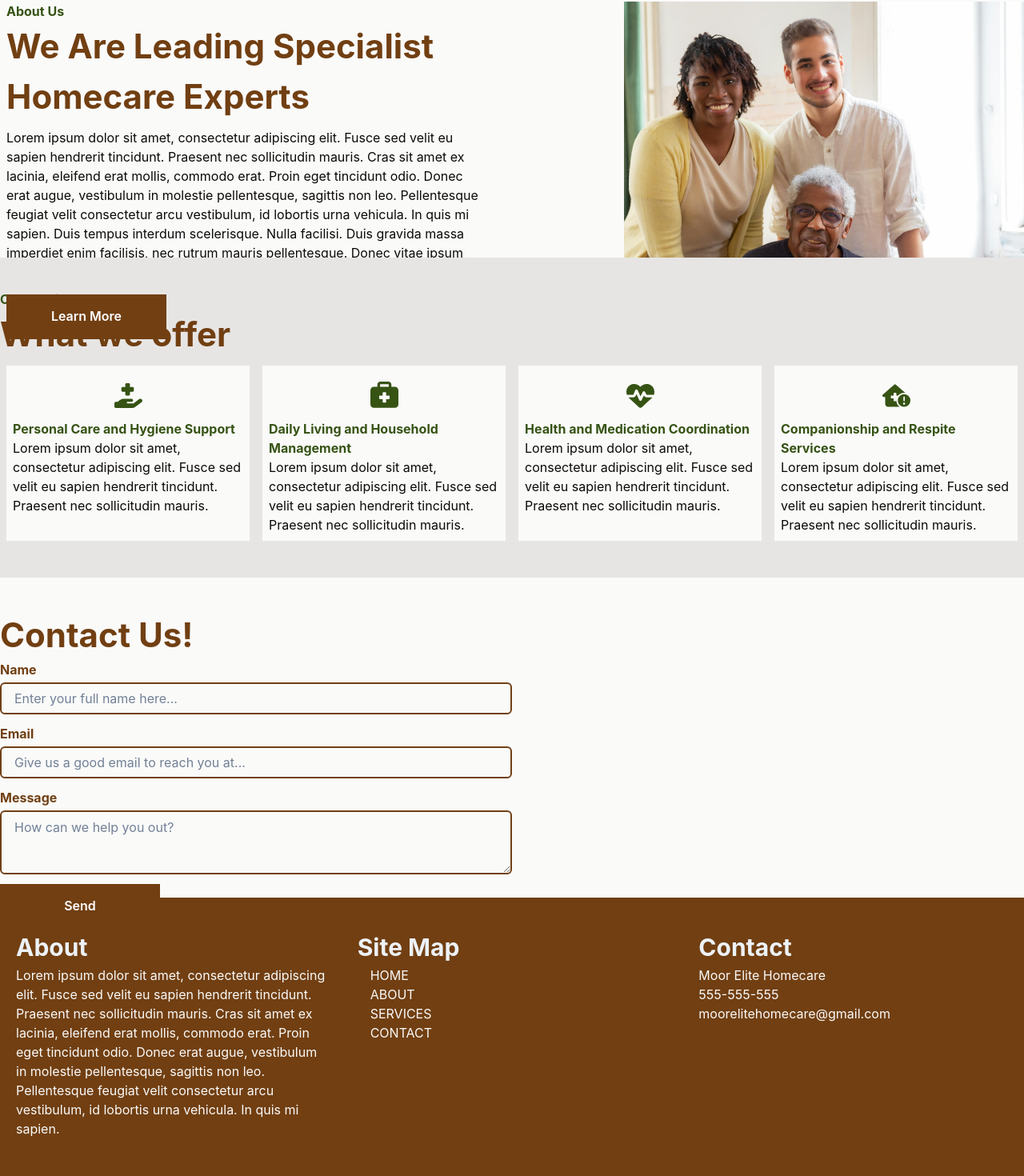
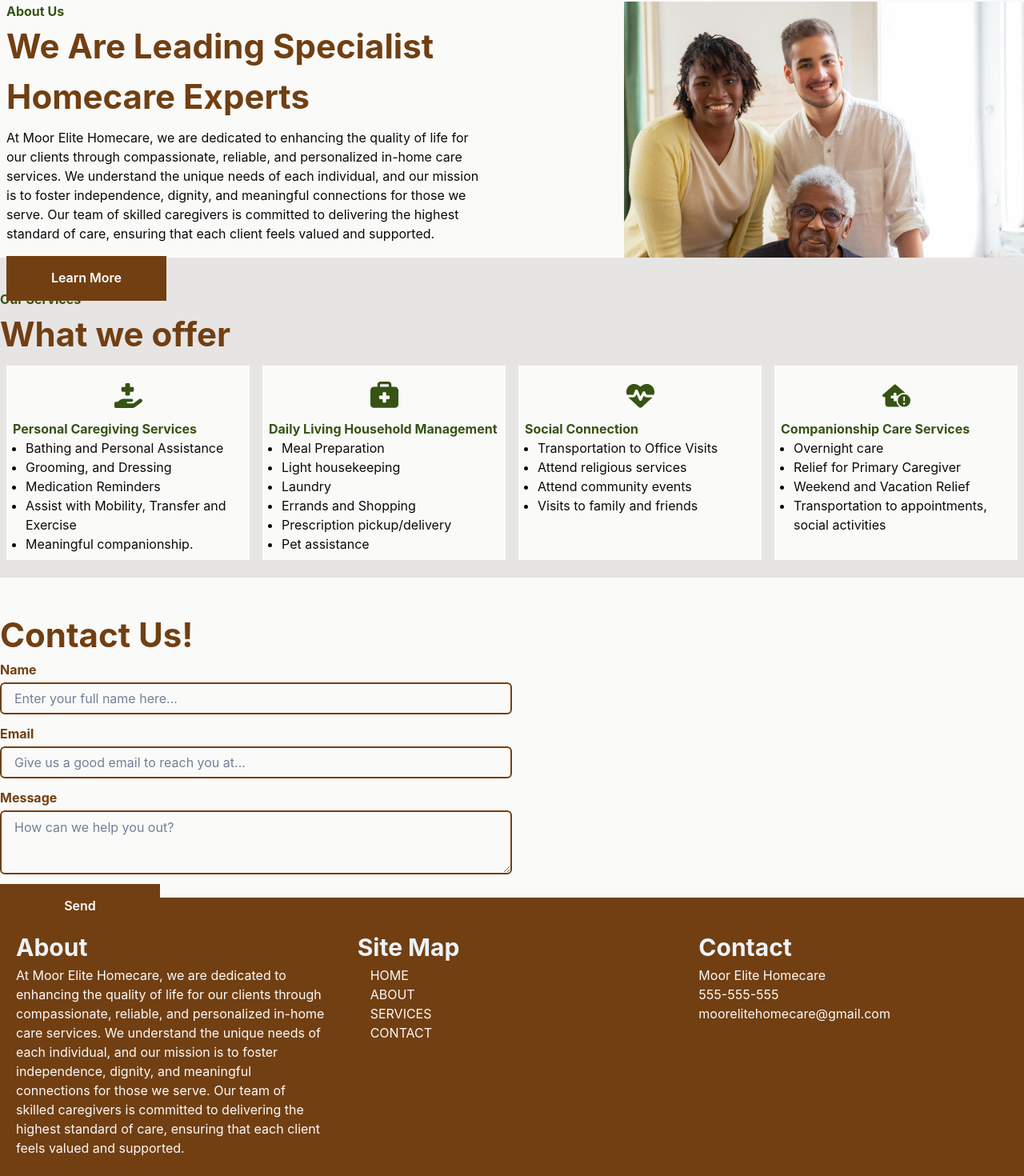
Before and after one commit to BlackDives/healthcare-site, a Next.js app: page / in a window 1280 px wide. Shown: the part 818-2288 px from the top of the page at 80% size. Built offline with nearby package versions, Linux system fonts and the light colour scheme.

Commit message:
text change

```diff
--- a/src/app/page.tsx
+++ b/src/app/page.tsx
@@ -41,33 +41,83 @@ const Links = [
 	{ id: 4, title: "CONTACT", href: "/" },
 ]
 
+// const Servicess = [
+// 	{
+// 		id: 1,
+// 		title: "Personal Care and Hygiene Support",
+// 		description:
+// 			"Lorem ipsum dolor sit amet, consectetur adipiscing elit. Fusce sed velit eu sapien hendrerit tincidunt. Praesent nec sollicitudin mauris.",
+// 		logo: <FaHandHoldingMedical size={35} color='#365314' />,
+// 	},
+// 	{
+// 		id: 2,
+// 		title: "Daily Living and Household Management",
+// 		description:
+// 			"Lorem ipsum dolor sit amet, consectetur adipiscing elit. Fusce sed velit eu sapien hendrerit tincidunt. Praesent nec sollicitudin mauris.",
+// 		logo: <FaBriefcaseMedical size={35} color='#365314' />,
+// 	},
+// 	{
+// 		id: 3,
+// 		title: "Health and Medication Coordination",
+// 		description:
+// 			"Lorem ipsum dolor sit amet, consectetur adipiscing elit. Fusce sed velit eu sapien hendrerit tincidunt. Praesent nec sollicitudin mauris.",
+// 		logo: <FaHeartPulse size={35} color='#365314' />,
+// 	},
+// 	{
+// 		id: 4,
+// 		title: "Companionship and Respite Services",
+// 		description:
+// 			"Lorem ipsum dolor sit amet, consectetur adipiscing elit. Fusce sed velit eu sapien hendrerit tincidunt. Praesent nec sollicitudin mauris.",
+// 		logo: <FaHouseMedicalCircleExclamation size={35} color='#365314' />,
+// 	},
+// ]
+
 const Services = [
 	{
 		id: 1,
-		title: "Personal Care and Hygiene Support",
-		description:
-			"Lorem ipsum dolor sit amet, consectetur adipiscing elit. Fusce sed velit eu sapien hendrerit tincidunt. Praesent nec sollicitudin mauris.",
+		title: "Personal Caregiving Services",
+		description: [
+			"Bathing and Personal Assistance",
+			"Grooming, and Dressing",
+			"Medication Reminders",
+			"Assist with Mobility, Transfer and Exercise",
+			"Meaningful companionship.",
+		],
 		logo: <FaHandHoldingMedical size={35} color='#365314' />,
 	},
 	{
 		id: 2,
-		title: "Daily Living and Household Management",
-		description:
-			"Lorem ipsum dolor sit amet, consectetur adipiscing elit. Fusce sed velit eu sapien hendrerit tincidunt. Praesent nec sollicitudin mauris.",
+		title: "Daily Living Household Management",
+		description: [
+			"Meal Preparation",
+			"Light housekeeping",
+			"Laundry",
+			"Errands and Shopping",
+			"Prescription pickup/delivery",
+			"Pet assistance",
+		],
 		logo: <FaBriefcaseMedical size={35} color='#365314' />,
 	},
 	{
 		id: 3,
-		title: "Health and Medication Coordination",
-		description:
-			"Lorem ipsum dolor sit amet, consectetur adipiscing elit. Fusce sed velit eu sapien hendrerit tincidunt. Praesent nec sollicitudin mauris.",
+		title: "Social Connection",
+		description: [
+			"Transportation to Office Visits",
+			"Attend religious services",
+			"Attend community events",
+			"Visits to family and friends",
+		],
 		logo: <FaHeartPulse size={35} color='#365314' />,
 	},
 	{
 		id: 4,
-		title: "Companionship and Respite Services",
-		description:
-			"Lorem ipsum dolor sit amet, consectetur adipiscing elit. Fusce sed velit eu sapien hendrerit tincidunt. Praesent nec sollicitudin mauris.",
+		title: "Companionship Care Services",
+		description: [
+			"Overnight care",
+			"Relief for Primary Caregiver",
+			"Weekend and Vacation Relief",
+			"Transportation to appointments, social activities",
+		],
 		logo: <FaHouseMedicalCircleExclamation size={35} color='#365314' />,
 	},
 ]
@@ -287,16 +337,14 @@ export default function Home() {
 							textAlign={["center", "center", "center", "initial"]}
 							marginTop={2}
 						>
-							Lorem ipsum dolor sit amet, consectetur adipiscing elit. Fusce sed
-							velit eu sapien hendrerit tincidunt. Praesent nec sollicitudin
-							mauris. Cras sit amet ex lacinia, eleifend erat mollis, commodo
-							erat. Proin eget tincidunt odio. Donec erat augue, vestibulum in
-							molestie pellentesque, sagittis non leo. Pellentesque feugiat
-							velit consectetur arcu vestibulum, id lobortis urna vehicula. In
-							quis mi sapien. Duis tempus interdum scelerisque. Nulla facilisi.
-							Duis gravida massa imperdiet enim facilisis, nec rutrum mauris
-							pellentesque. Donec vitae ipsum viverra, vehicula odio vel,
-							volutpat metus.
+							At Moor Elite Homecare, we are dedicated to enhancing the quality
+							of life for our clients through compassionate, reliable, and
+							personalized in-home care services. We understand the unique needs
+							of each individual, and our mission is to foster independence,
+							dignity, and meaningful connections for those we serve. Our team
+							of skilled caregivers is committed to delivering the highest
+							standard of care, ensuring that each client feels valued and
+							supported.
 						</Text>
 						<Button
 							backgroundColor='primary.900'
@@ -371,7 +419,15 @@ export default function Home() {
 									<Text fontSize='16px' fontWeight={700} color='accent.900'>
 										{service.title}
 									</Text>
-									<Text>{service.description}</Text>
+									<Flex>
+										<UnorderedList>
+											{service.description.map((descriptionItem) => (
+												<ListItem>
+													<Text>{descriptionItem}</Text>
+												</ListItem>
+											))}
+										</UnorderedList>
+									</Flex>
 								</Flex>
 							))}
 						</Flex>
@@ -500,13 +556,14 @@ export default function Home() {
 							About
 						</Text>
 						<Text>
-							Lorem ipsum dolor sit amet, consectetur adipiscing elit. Fusce sed
-							velit eu sapien hendrerit tincidunt. Praesent nec sollicitudin
-							mauris. Cras sit amet ex lacinia, eleifend erat mollis, commodo
-							erat. Proin eget tincidunt odio. Donec erat augue, vestibulum in
-							molestie pellentesque, sagittis non leo. Pellentesque feugiat
-							velit consectetur arcu vestibulum, id lobortis urna vehicula. In
-							quis mi sapien.
+							At Moor Elite Homecare, we are dedicated to enhancing the quality
+							of life for our clients through compassionate, reliable, and
+							personalized in-home care services. We understand the unique needs
+							of each individual, and our mission is to foster independence,
+							dignity, and meaningful connections for those we serve. Our team
+							of skilled caregivers is committed to delivering the highest
+							standard of care, ensuring that each client feels valued and
+							supported.
 						</Text>
 					</Flex>
 					<Flex
```
